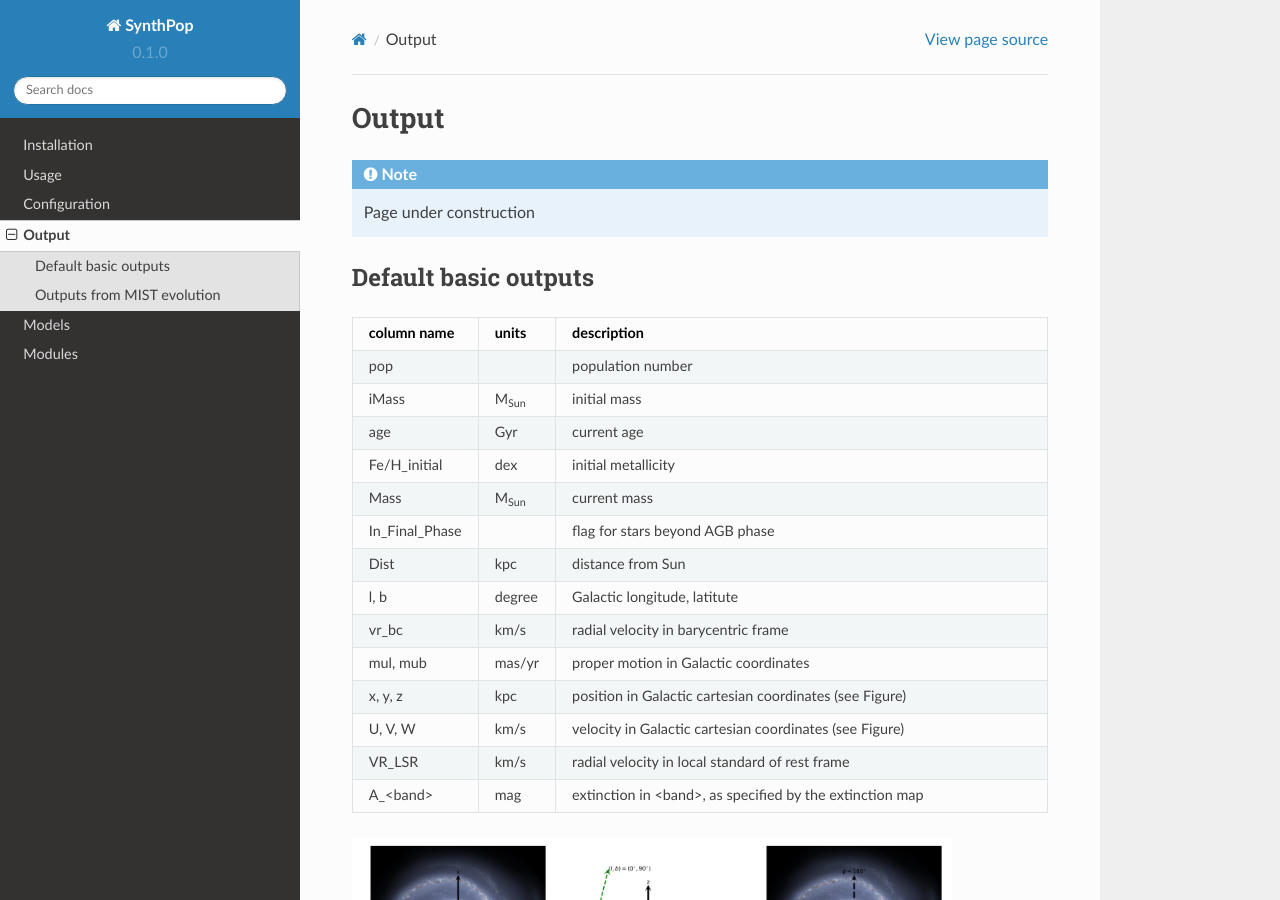
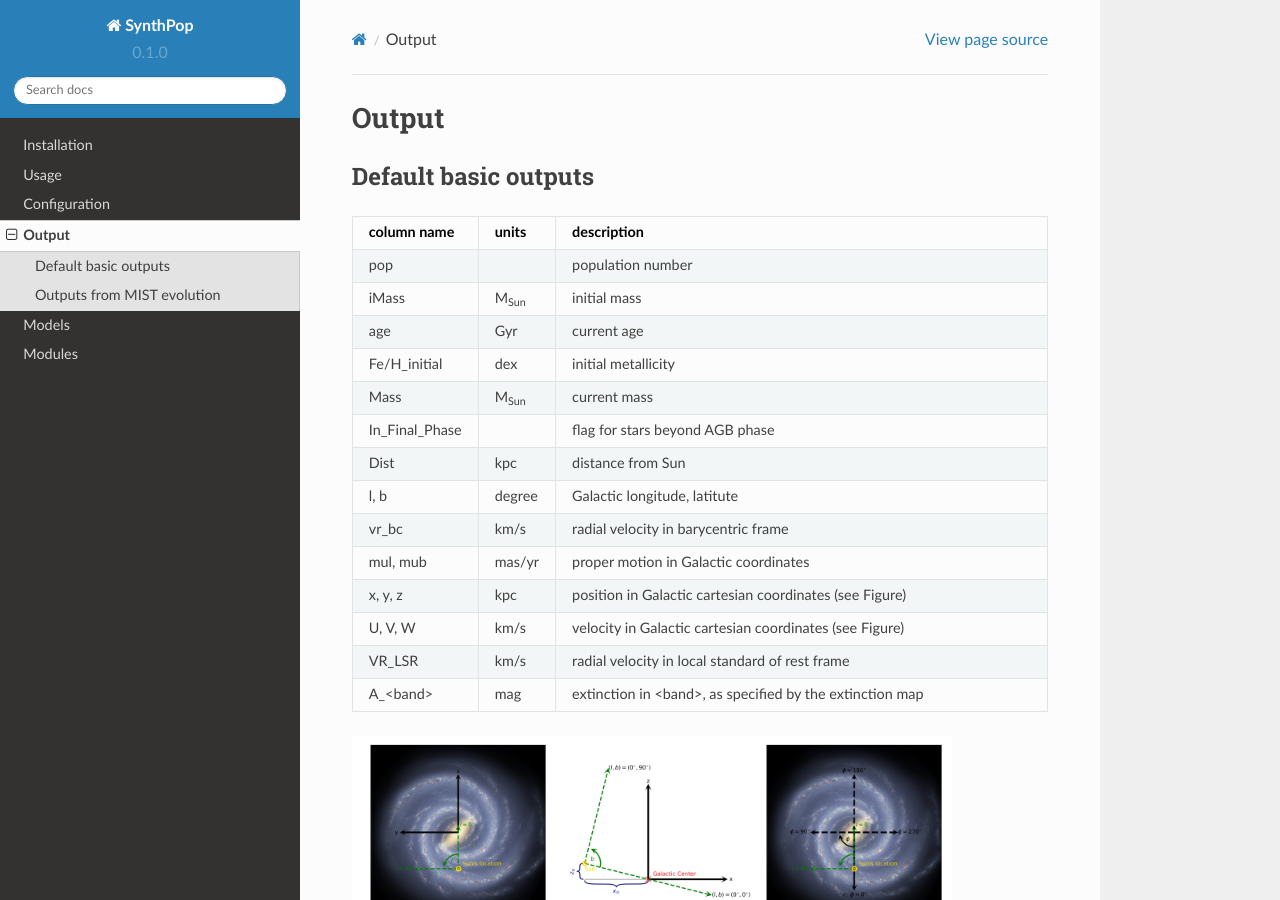
Before and after one commit to synthpop-galaxy/synthpop, a Sphinx documentation site: the page built from docs/source/output.rst, in a window 1280 px wide and 900 px high. Built offline with Sphinx 7.4.7 and the Read the Docs theme 2.0.0, drawn with Linux system fonts in a browser that asks for light colours.

Commit message:
Update output.rst

```diff
--- a/docs/source/output.rst
+++ b/docs/source/output.rst
@@ -1,7 +1,5 @@
 Output
 =======
-.. note::
-  Page under construction
 
 Default basic outputs
 ----------------------
```
